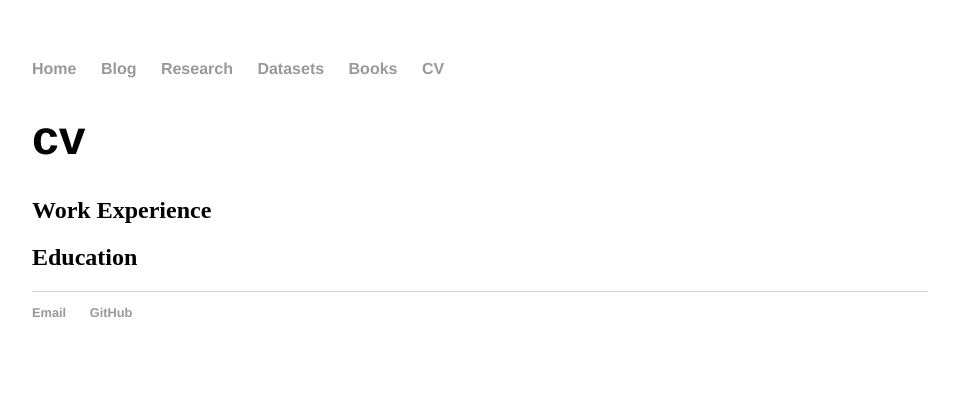
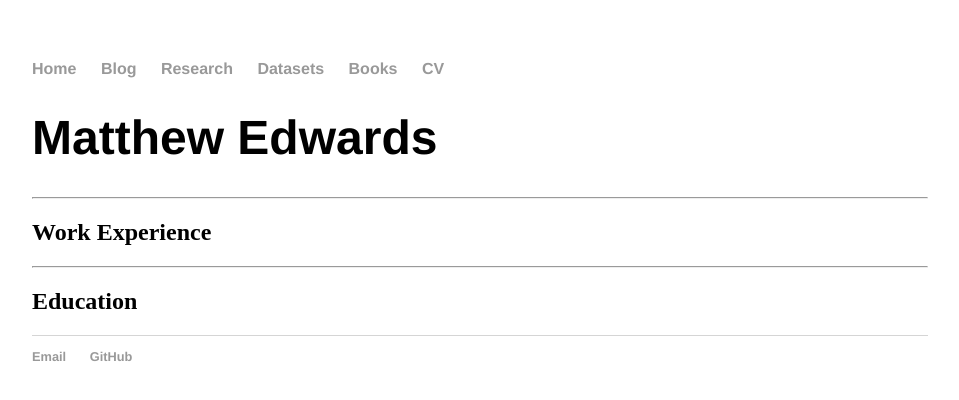
Before and after one commit to 12mre1/12mre1.github.io, a Jekyll site: the page built from cv/index.html, in a window 1280 px wide. Shown: the top 400 px of the page, without its empty margins (160-1119 px from the left). Built offline with Jekyll 4.4.1, drawn with Linux system fonts in a browser that asks for light colours.

Commit message:
Update index.html

```diff
--- a/cv/index.html
+++ b/cv/index.html
@@ -2,10 +2,10 @@
 layout: default
 title: cv
 ---
-<h1>{{ page.title }}</h1>
+<h1>Matthew Edwards</h1>
 
-<hline>
+<hr>
 <h2><b>Work Experience</b></h2>
 
-<hline>
+<hr>
 <h2><b>Education</b></h2>
```
